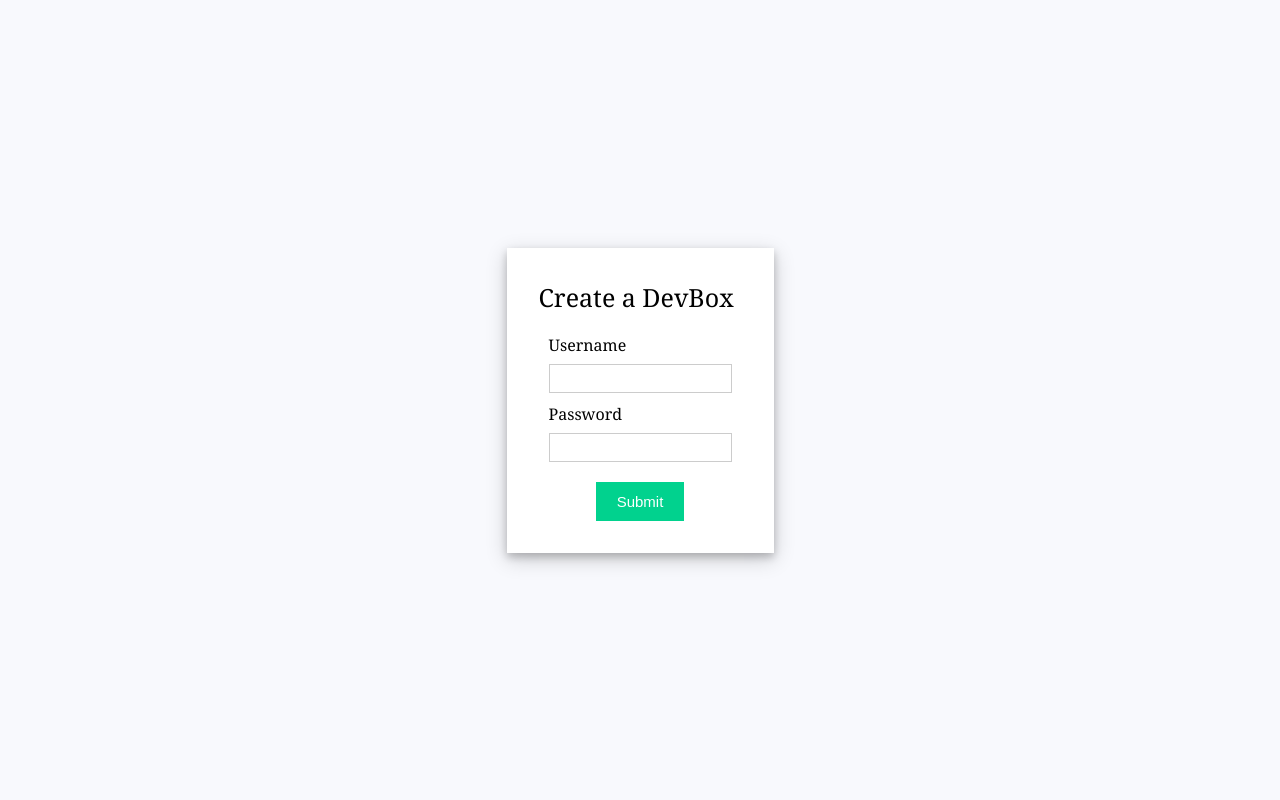
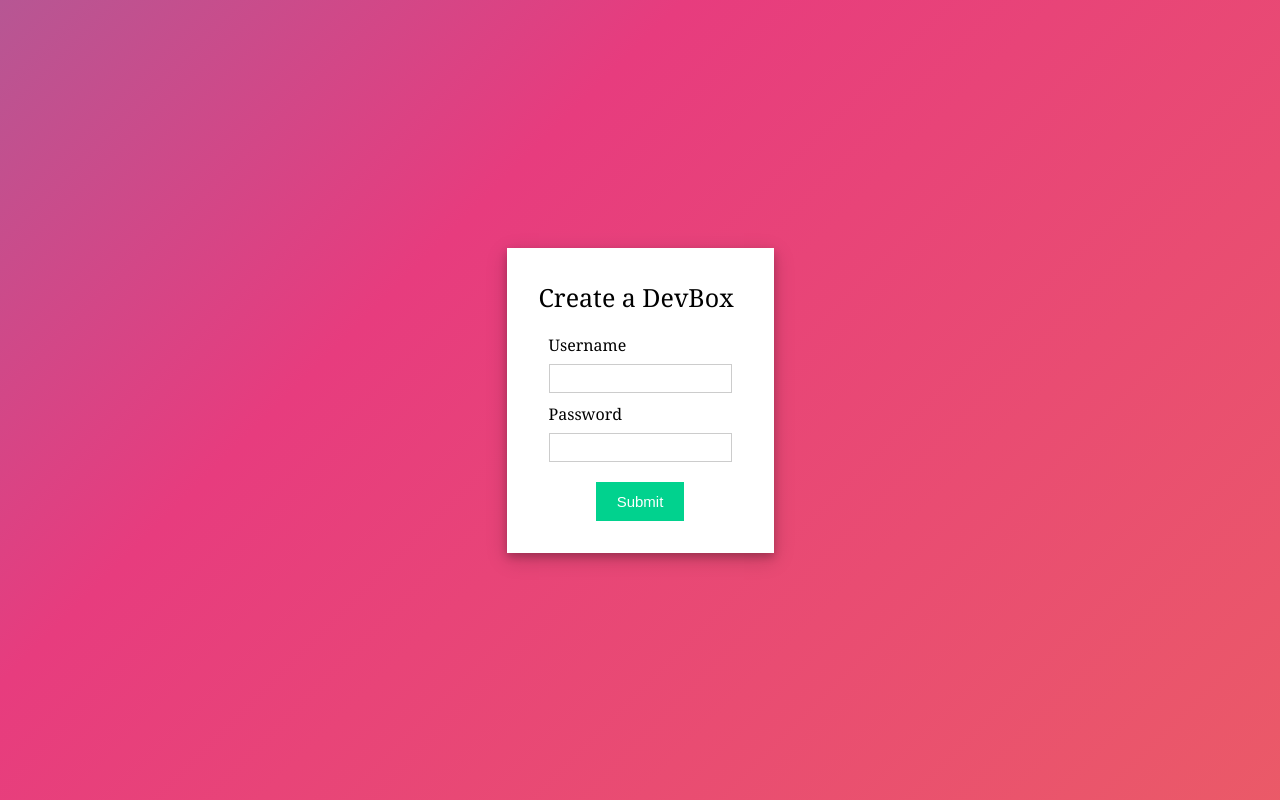
Before and after one commit to tfsingh/devbox, a React (Create React App) app in the folder devbox/client/: page / in a window 1280 px wide. Built offline with nearby package versions, Linux system fonts and the light colour scheme.

Commit message:
Gradient Working

```diff
--- a/devbox/client/src/App.js
+++ b/devbox/client/src/App.js
@@ -94,6 +94,7 @@
     <div className="app">
       <div className="login-form">
         <div className="title">Create a DevBox</div>
+
         {isSubmitted ? (
           <div>
             You've registered! Follow{" "}
--- a/devbox/client/src/styles.css
+++ b/devbox/client/src/styles.css
@@ -7,7 +7,10 @@
   gap: 20px;
   height: 100vh;
   font-family: Cambria, Cochin, Georgia, Times, "Times New Roman", serif;
-  background-color: #f8f9fd;
+  background: linear-gradient(-45deg, #ee7752, #e73c7e, #23a6d5, #23d5ab);
+  background-size: 400% 400%;
+  animation: gradient 15s ease infinite;
+  height: 100vh;
 }
 
 input[type="text"],
@@ -61,3 +64,15 @@
   gap: 8px;
   margin: 10px;
 }
+
+@keyframes gradient {
+  0% {
+    background-position: 0% 50%;
+  }
+  50% {
+    background-position: 100% 50%;
+  }
+  100% {
+    background-position: 0% 50%;
+  }
+}
```
Also changed, not shown: 1 other file (tests, documents, lock files or other folders).
